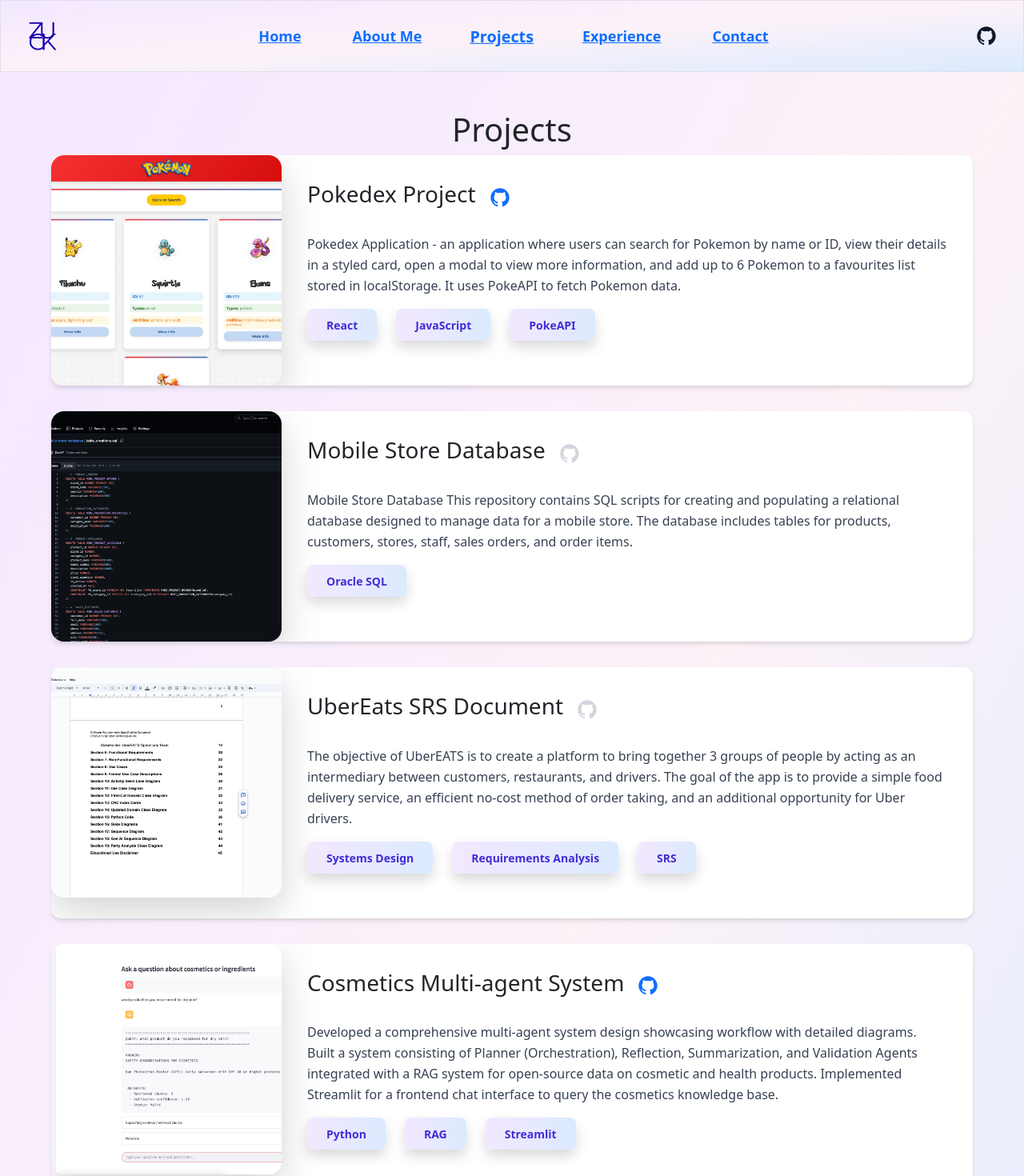
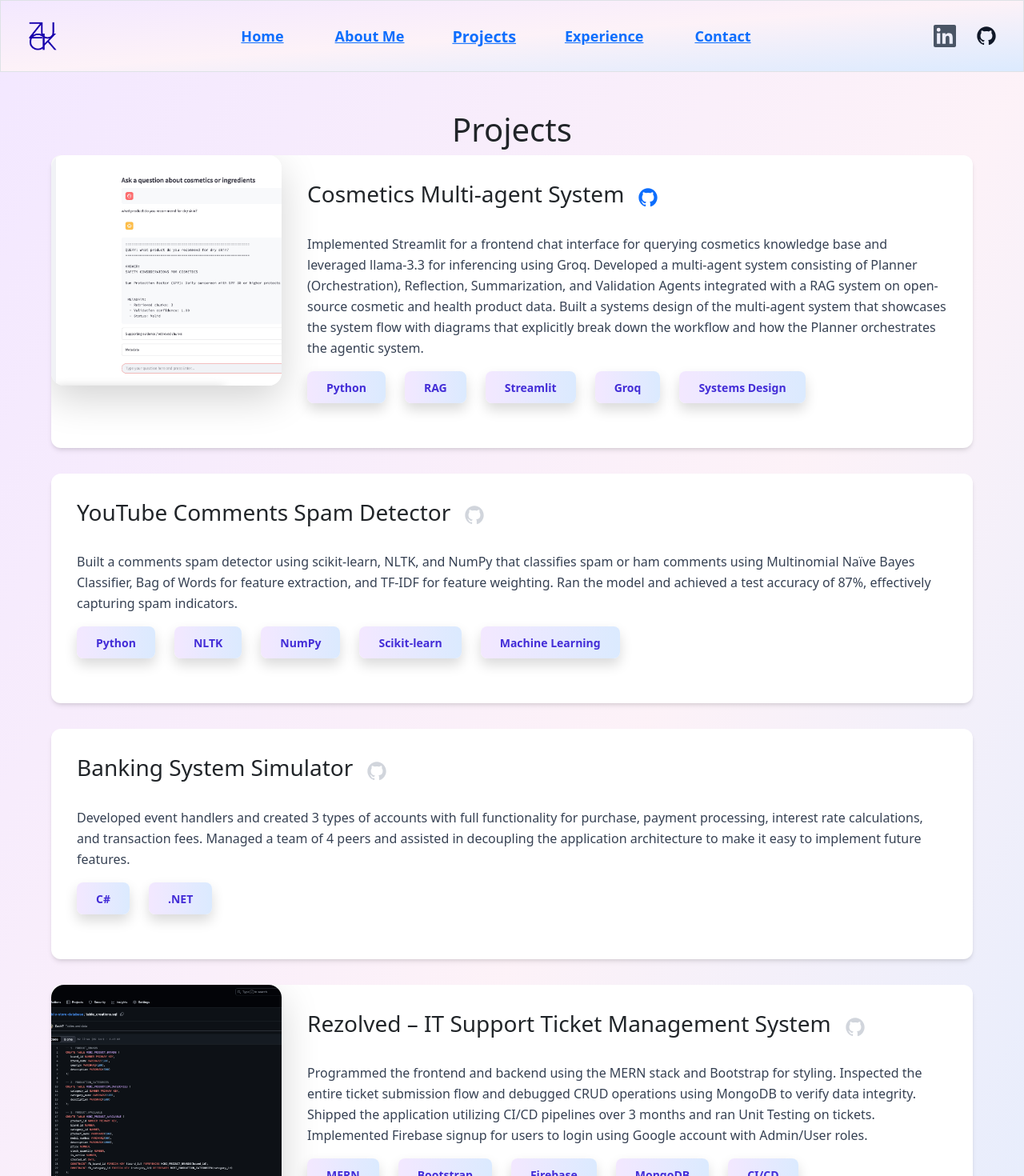
Before and after one commit to Zuck7/zucksharof, a React (Vite) app in the folder client/: page /projects in a window 1280 px wide. Shown: the top 1470 px of the page at 80% size. Built offline with nearby package versions, Linux system fonts and the light colour scheme.

Commit message:
Projects updated

```diff
--- a/client/src/components/Experience.jsx
+++ b/client/src/components/Experience.jsx
@@ -1,33 +1,13 @@
 function Experience() {
     const experienceData = [
         {
-            title: 'Job Title 1',
-            company: 'Company Name, Location',
-            duration: 'Month Year - Present',
+            title: 'Software Consultant Intern',
+            company: 'KPMG, Toronto, ON',
+            duration: 'January 2026 - Present',
             description: [
-                'Key achievement or responsibility 1',
-                'Key achievement or responsibility 2',
-                'Key achievement or responsibility 3'
-            ]
-        },
-        {
-            title: 'Job Title 2',
-            company: 'Company Name, Location',
-            duration: 'Month Year - Month Year',
-            description: [
-                'Key achievement or responsibility 1',
-                'Key achievement or responsibility 2',
-                'Key achievement or responsibility 3'
-            ]
-        },
-        {
-            title: 'Job Title 3',
-            company: 'Company Name, Location',
-            duration: 'Month Year - Month Year',
-            description: [
-                'Key achievement or responsibility 1',
-                'Key achievement or responsibility 2',
-                'Key achievement or responsibility 3'
+                'Developing a Multi-Agent System that focuses on Bid Pursuits to resolve the problem of miscommunication within the team and allow co-workers to verify information with those agents to overcome deal losses',
+                'Utilizing Agentic AI in the workflow and increasing productivity by 40%, resulting in successful deal closures with clients and chasing new opportunities',
+                'Contributing to the development of a pricing internal software tool that allows consultants to evaluate profits from deals and submit them for review to executive members'
             ]
         },
     ];
--- a/client/src/components/Layout.jsx
+++ b/client/src/components/Layout.jsx
@@ -32,9 +32,19 @@
               );
             })}
           </div>
-          {/* GitHub Icon on the right */}
-          <div className="flex items-center gap-2">
-            <a href="https://github.com/your-github-username" target="_blank" rel="noopener noreferrer" className="ml-2">
+          {/* Icons on the right */}
+          <div className="flex items-center gap-4">
+            <a href="https://www.linkedin.com/in/zuhriddinsh/" target="_blank" rel="noopener noreferrer">
+              <svg
+                xmlns="http://www.w3.org/2000/svg"
+                viewBox="0 0 24 24"
+                fill="currentColor"
+                className="w-7 h-7 text-gray-600 hover:text-blue-600 transition-colors duration-200 cursor-pointer"
+              >
+                <path d="M20.447 20.452h-3.554v-5.569c0-1.328-.027-3.037-1.852-3.037-1.853 0-2.136 1.445-2.136 2.939v5.667H9.351V9h3.414v1.561h.046c.477-.9 1.637-1.85 3.37-1.85 3.601 0 4.267 2.37 4.267 5.455v6.286zM5.337 7.433a2.062 2.062 0 01-2.063-2.065 2.064 2.064 0 112.063 2.065zm1.782 13.019H3.555V9h3.564v11.452zM22.225 0H1.771C.792 0 0 .774 0 1.729v20.542C0 23.227.792 24 1.771 24h20.451C23.2 24 24 23.227 24 22.271V1.729C24 .774 23.2 0 22.222 0h.003z"/>
+              </svg>
+            </a>
+            <a href="https://github.com/Zuck7" target="_blank" rel="noopener noreferrer">
               <svg
                 xmlns="http://www.w3.org/2000/svg"
                 viewBox="0 0 24 24"
--- a/client/src/components/projects.jsx
+++ b/client/src/components/projects.jsx
@@ -1,49 +1,41 @@
-import pokedex from '../assets/pokedex.jpeg';
 import mobistore from '../assets/mobistore.jpeg';
 import uberEats from '../assets/uberEats.jpeg'
 import cosmetics from '../assets/cosmetics.jpeg'
 
 const data = [
     {
-        imagePath: pokedex,
-        title: 'Pokedex Project',
-        text: "Pokedex Application - an application where users can search for Pokemon by name or ID, view their details in a styled card, open a modal to view more information, and add up to 6 Pokemon to a favourites list stored in localStorage. It uses PokeAPI to fetch Pokemon data.",
-        techStack: ['React', 'JavaScript', 'PokeAPI'],
-        githubUrl: 'https://github.com/Zuck7/pokedex-project'
+        imagePath: cosmetics,
+        title: 'Cosmetics Multi-agent System',
+        text: "Implemented Streamlit for a frontend chat interface for querying cosmetics knowledge base and leveraged llama-3.3 for inferencing using Groq. Developed a multi-agent system consisting of Planner (Orchestration), Reflection, Summarization, and Validation Agents integrated with a RAG system on open-source cosmetic and health product data. Built a systems design of the multi-agent system that showcases the system flow with diagrams that explicitly break down the workflow and how the Planner orchestrates the agentic system.",
+        techStack: ['Python', 'RAG', 'Streamlit', 'Groq', 'Systems Design'],
+        githubUrl: 'https://github.com/Zuck7/Cosmetics-AI-Agent'
+    },
+    {
+        imagePath: '',
+        title: 'YouTube Comments Spam Detector',
+        text: "Built a comments spam detector using scikit-learn, NLTK, and NumPy that classifies spam or ham comments using Multinomial Naïve Bayes Classifier, Bag of Words for feature extraction, and TF-IDF for feature weighting. Ran the model and achieved a test accuracy of 87%, effectively capturing spam indicators.",
+        techStack: ['Python', 'NLTK', 'NumPy', 'Scikit-learn', 'Machine Learning'],
+        githubUrl: ''
+    },
+    {
+        imagePath: '',
+        title: 'Banking System Simulator',
+        text: "Developed event handlers and created 3 types of accounts with full functionality for purchase, payment processing, interest rate calculations, and transaction fees. Managed a team of 4 peers and assisted in decoupling the application architecture to make it easy to implement future features.",
+        techStack: ['C#', '.NET'],
+        githubUrl: ''
     },
     {
         imagePath: mobistore,
-        title: 'Mobile Store Database',
-        text: "Mobile Store Database This repository contains SQL scripts for creating and populating a relational database designed to manage data for a mobile store. The database includes tables for products, customers, stores, staff, sales orders, and order items.",
-        techStack: ['Oracle SQL'],
+        title: 'Rezolved – IT Support Ticket Management System',
+        text: "Programmed the frontend and backend using the MERN stack and Bootstrap for styling. Inspected the entire ticket submission flow and debugged CRUD operations using MongoDB to verify data integrity. Shipped the application utilizing CI/CD pipelines over 3 months and ran Unit Testing on tickets. Implemented Firebase signup for users to login using Google account with Admin/User roles.",
+        techStack: ['MERN', 'Bootstrap', 'Firebase', 'MongoDB', 'CI/CD'],
         githubUrl: ''
     },
     {
         imagePath: uberEats,
-        title: 'UberEats SRS Document',
-        text: "The objective of UberEATS is to create a platform to bring together 3 groups of people by acting as an intermediary between customers, restaurants, and drivers. The goal of the app is to provide a simple food delivery service, an efficient no-cost method of order taking, and an additional opportunity for Uber drivers.",
-        techStack: ['Systems Design', 'Requirements Analysis', 'SRS'],
-        githubUrl: ''
-    },
-    {
-        imagePath: cosmetics,
-        title: 'Cosmetics Multi-agent System',
-        text: "Developed a comprehensive multi-agent system design showcasing workflow with detailed diagrams. Built a system consisting of Planner (Orchestration), Reflection, Summarization, and Validation Agents integrated with a RAG system for open-source data on cosmetic and health products. Implemented Streamlit for a frontend chat interface to query the cosmetics knowledge base.",
-        techStack: ['Python', 'RAG', 'Streamlit'],
-        githubUrl: 'https://github.com/Zuck7/Cosmetics-AI-Agent'
-    },
-    {
-        imagePath: '',
-        title: 'Banking System Simulator',
-        text: "Developed event handlers and created 3 types of accounts with full functionality for purchase and payment processing. Implemented interest rate calculations and transaction management. Managed a team of 4 peers and assisted in decoupling the application architecture to enable easy implementation of future features.",
-        techStack: ['C#', '.NET', ],
-        githubUrl: ''
-    },
-    {
-        imagePath: '',
-        title: 'YouTube Comments Spam Detector',
-        text: "Built an intelligent spam detector using Logistic Regression, TF-IDF, and NumPy that classifies spam and ham comments with 87% accuracy. Utilized Multinomial Naive Bayes Classifier and Bag of Words for feature extraction. Effectively captured spam indicators and improved content moderation.",
-        techStack: ['Python', 'Machine Learning', 'NLP', 'Scikit-learn', 'NumPy'],
+        title: 'Software Requirements Specification – Uber Eats Mobile App',
+        text: "Coordinated a team of 4 members on the project and delegated tasks on building the SRS document. Built a Sequence diagram, Use Case diagram, Activity Swim Lane Diagram, and constructed other software requirements including use cases and functional/nonfunctional requirements. Programmed classes in Python to provide a general understanding of the simplified domain model of the application.",
+        techStack: ['Systems Design', 'Requirements Analysis', 'SRS', 'Python'],
         githubUrl: ''
     }
 ]
```
Also changed, not shown: 1 other file (tests, documents, lock files or other folders).
